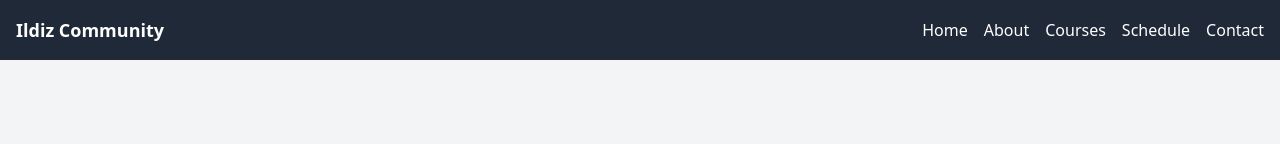
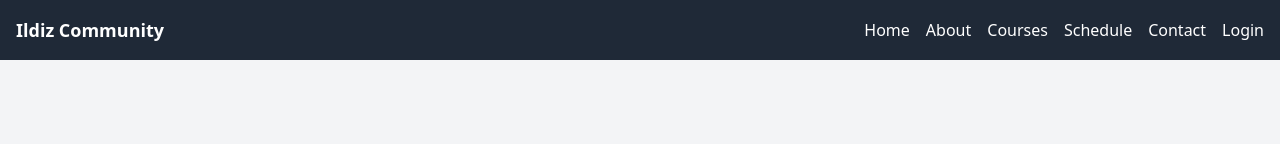
Before and after one commit to Toby-for/Chinor-website, a plain HTML site: page about.html in a window 1280 px wide. Shown: the top 144 px of the page. Drawn offline with nearby package versions, Linux system fonts and the light colour scheme.

Commit message:
Add Login link to navbar

```diff
--- a/about.html
+++ b/about.html
@@ -17,6 +17,7 @@
                 <li><a href="courses.html" class="hover:underline">Courses</a></li>
                 <li><a href="schedule.html" class="hover:underline">Schedule</a></li>
                 <li><a href="contact.html" class="hover:underline">Contact</a></li>
+                <li><a href="login.html" class="hover:underline">Login</a></li>
             </ul>
         </div>
     </nav>
```
Also changed, not shown: contact.html (+1 -0 lines), courses.html (+1 -0 lines), index.html (+1 -0 lines), login.html (+1 -0 lines), schedule.html (+1 -0 lines).
